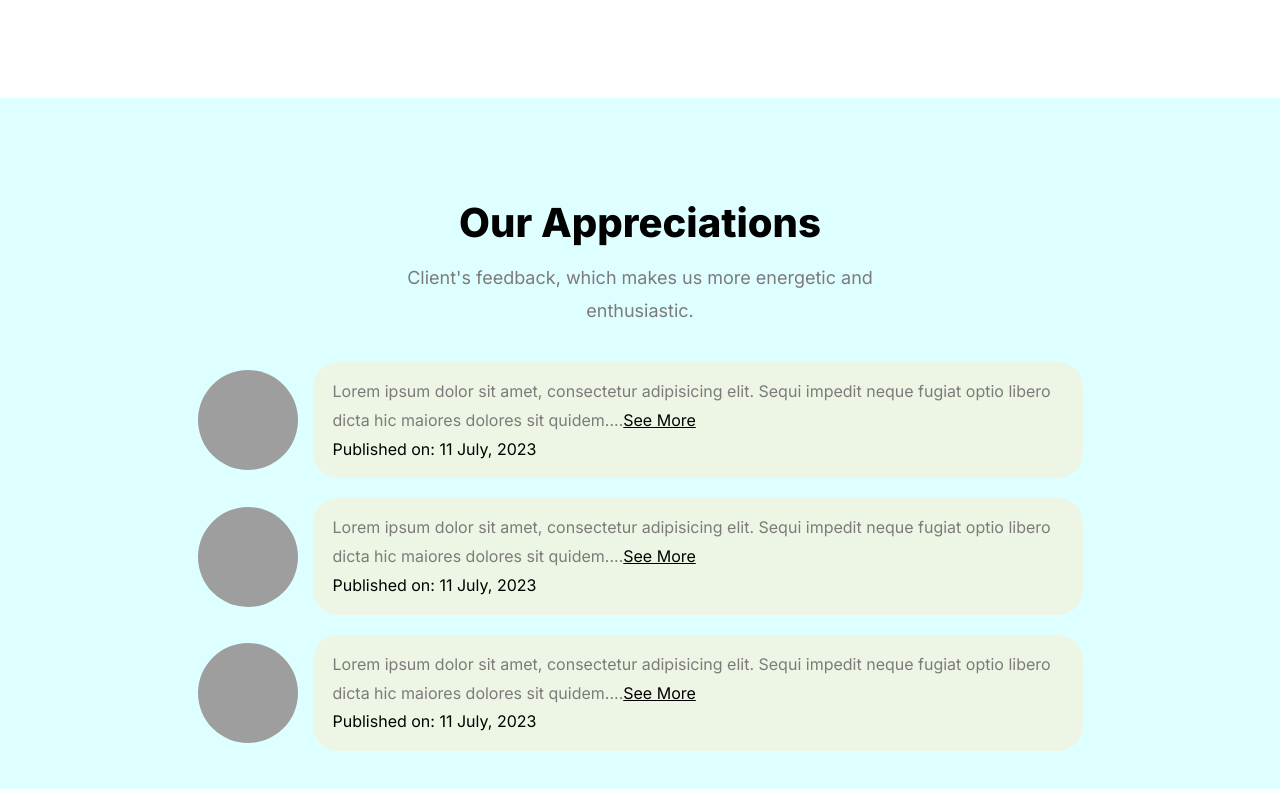
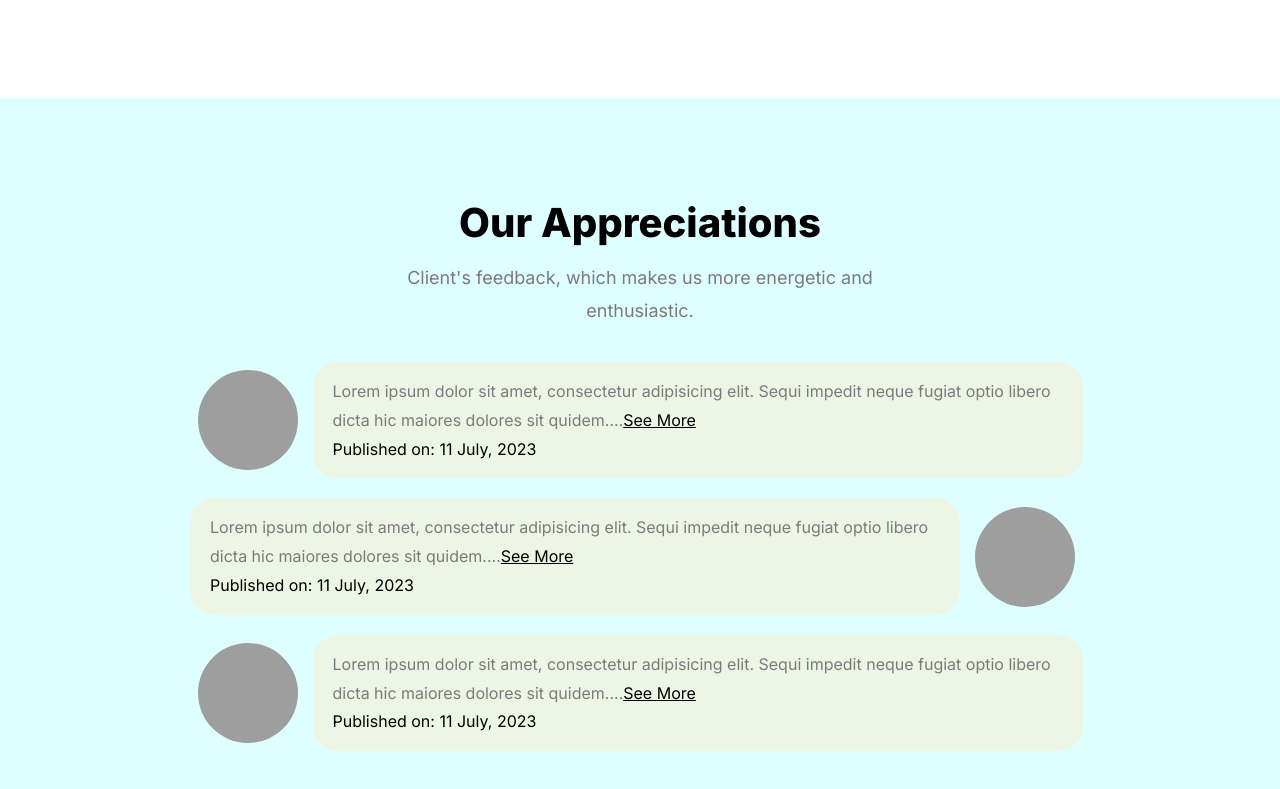
Before and after one commit to shamimfstack/flower-shop-assignment, a plain HTML site: page index.html in a window 1280 px wide. Shown: the part 3460-4249 px from the top of the page. Drawn offline with Linux system fonts and the light colour scheme; grey boxes are pictures that could not be loaded.

Commit message:
finally modified

```diff
--- a/index.html
+++ b/index.html
@@ -210,7 +210,7 @@
                   <p class="published-time">Published on: <time datetime="2023-07-11">11 July, 2023</time></p>
                 </div>
               </div>
-              <div class="feedback">
+              <div class="feedback feedback-2">
                 <img class="feedback-img" src="Flower Asset/customer-img.jpg" alt="customer profile image">
                 <div class="feedback-text">
                   <p>Lorem ipsum dolor sit amet, consectetur adipisicing elit. Sequi impedit neque fugiat optio libero dicta hic maiores dolores sit quidem....<span>See More</span></p>
--- a/style.css
+++ b/style.css
@@ -208,9 +208,12 @@ header {
 
 .instagram-content-container .item {
     width: 260px;
-    margin: 0 8px;
     display: flex;
     justify-content: space-between;
+}
+
+.instagram-content-container .item:not(:last-child) {
+    margin-right: 22px;
 }
 
 .instagram-content-container .item img{
@@ -257,8 +260,6 @@ header {
         background-color: rgb(222, 255, 255);
     }
 
-    .feedback-container{}
-
     .feedbacks {
         margin: 20px 0;
     }
@@ -268,6 +269,14 @@ header {
         justify-content: center;
         align-items: center;
         margin-bottom: 20px;
+    }
+
+    .feedback-2 {
+        flex-direction: row-reverse;
+    }
+
+    .feedback-2 .feedback-text {
+        margin-right: 15px;
     }
 
     .feedback-img {
```
